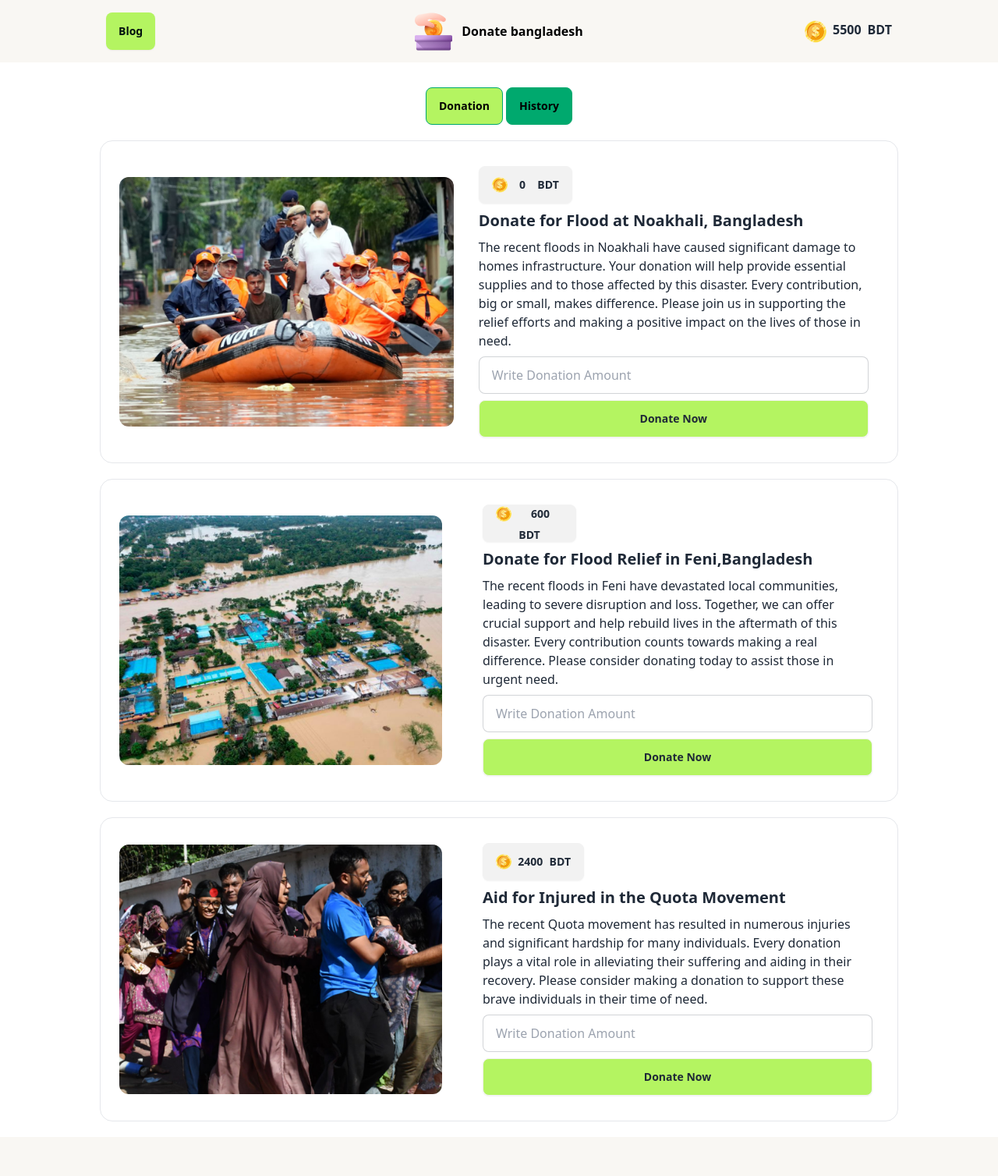
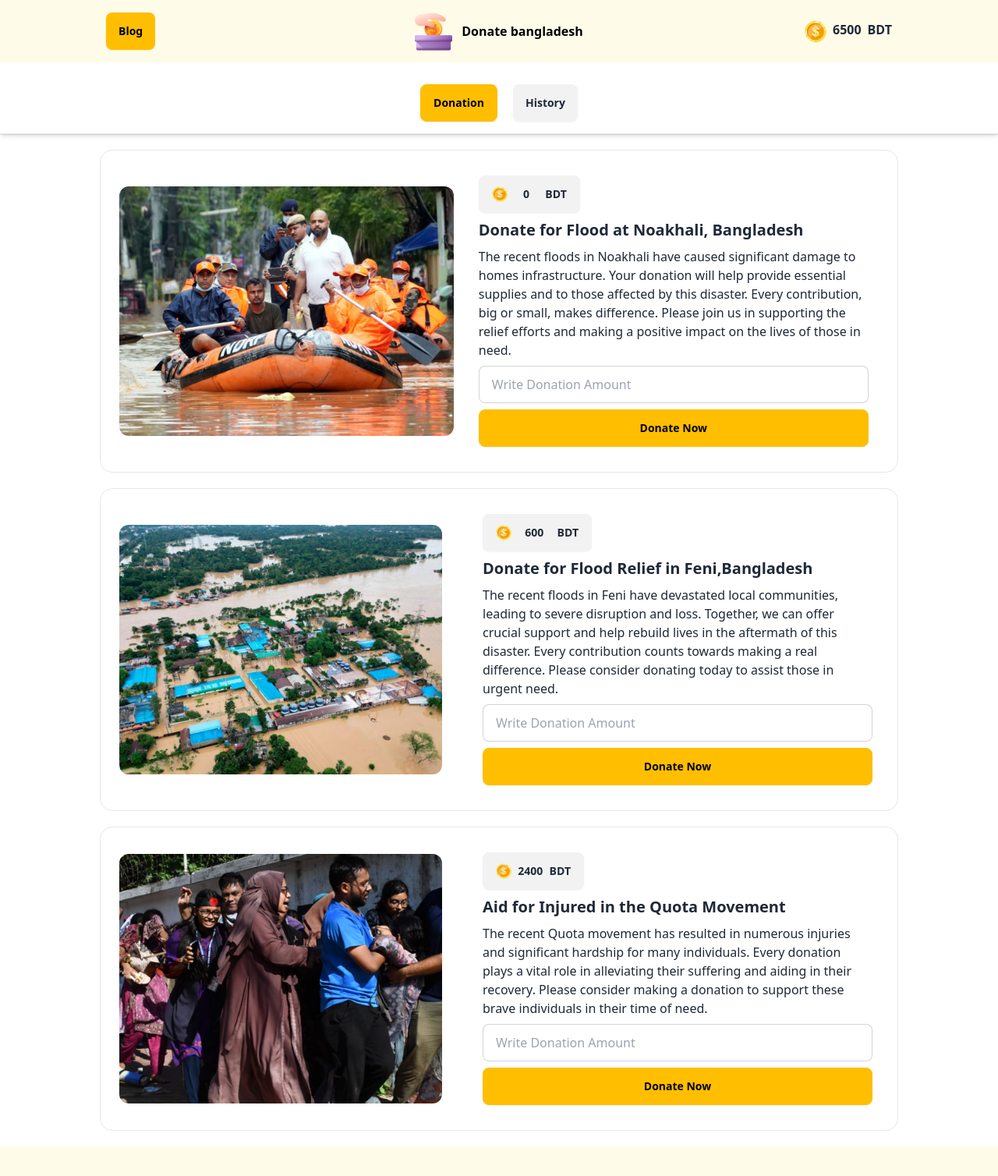
Before and after one commit to saimatabassum79/assignment-5-project, a plain HTML site: page index.html in a window 1280 px wide. Shown: the whole page at 78% size. Drawn offline with nearby package versions, Linux system fonts and the light colour scheme.

Commit message:
added the webpage done

```diff
--- a/index.html
+++ b/index.html
@@ -9,12 +9,12 @@
    <script src="https://cdn.tailwindcss.com"></script>
 </head>
 <body  class="">
-     <header class="">
-        <nav class="bg-[#F9F7F3] fixed w-full z-[100] container mx-auto">
+     <header class=" sticky top-0 bg-white/50 backdrop-blur-lg shadow-md z-50">
+        <nav class="bg-yellow-50 container mx-auto">
 
           <div class="navbar lg:w-4/5 w-11/12 mx-auto h-[80px]">
             <div class="navbar-start">
-                <button onclick="blogPage()" class="btn  btn-accent bg-[#B4F461] border-none">Blog</button>
+                <button onclick="blogPage()" class="btn  btn-warning border-none">Blog</button>
 
             </div>
             <div class="navbar-center hidden lg:flex">
@@ -26,22 +26,24 @@
             <div class="navbar-end">
              <div class="flex gap-2" >
                 <img src="assets/coin.png" alt="" srcset="">
-                <h2 id="total-donation-need" class="font-semibold" >5500</h2>
+                <h2 id="total-donation-need" class="font-semibold" >6500</h2>
                 <h3  class="font-semibold"> BDT</h3>
              </div>
             </div>
           </div>
         </nav>
+
+        <!-- btn-option -->
+
+        <div class="  mx-auto mt-7 text-center flex gap-5 justify-center">
+          <!-- <button class="btn btn-outline btn-primary">Primary</button> -->
+            <button id="donation-btn" class="btn btn-warning ">Donation</button>
+            <button id="history-btn" class="btn   border-none ">History</button>
+        </div>
+        <div class="divider h-0 "></div>
      </header>
      <main class="lg:w-4/5 w-11/12 mx-auto">
-      <div class="divider my-0 h-0"></div>
-        <!-- btn-option -->
 
-        <div class=" mx-auto mt-28 text-center ">
-
-            <button id="donation-btn" class="btn btn-success bg-[#B4F461] ">Donation</button>
-            <button id="history-btn" class="btn btn-success hover:bg-[#B4F461] ">History</button>
-        </div>
 
 
         </div>
@@ -56,14 +58,14 @@
                     alt="Movie" />
                 </figure>
                 <div class="card-body text-center lg:text-left">
-                     <button class="btn btn-md w-[120px] ml-[100px] lg:ml-[0px] flex flex-row ">
+                     <button class="btn btn-md w-[130px] ml-[100px] lg:ml-[0px] flex flex-row ">
                         <img class="h-[20px] w-[20px]" src="assets/coin.png" alt="" srcset="">
                         <p id="noakhali-amount">0</p> <span>BDT</span></button>
                   <h2 id="donation-name" class="card-title font-bold">Donate for Flood at Noakhali, Bangladesh</h2>
                   <p> The recent floods in Noakhali have caused significant damage to homes  infrastructure. Your donation will help provide essential supplies and  to those affected by this disaster. Every contribution, big or small, makes  difference. Please join us in supporting the relief efforts and making a positive impact on the lives of those in need.</p>
 
                   <input id="donate-of-noakhali" type="text" placeholder="Write Donation Amount" class="input input-bordered lg:w-[500px] " />
-                  <button id="Noakhali-submit-btn" class="btn btn-wide w-[325px] lg:w-[500px] bg-[#B4F461] font-bold">Donate Now</button>
+                  <button id="Noakhali-submit-btn" class="btn btn-warning btn-wide w-[325px] lg:w-[500px]  font-bold">Donate Now</button>
                 </div>
               </div>
         </div>
@@ -76,13 +78,13 @@
                   alt="Movie" />
               </figure>
               <div class="card-body text-center lg:text-left">
-                   <button class="btn btn-md ml-[100px] lg:ml-[0px] w-[120px] flex flex-row ">
+                   <button class="btn btn-md ml-[100px] lg:ml-[0px] w-[140px] flex flex-row ">
                       <img class="h-[20px] w-[20px]" src="assets/coin.png" alt="" srcset="">
                       <p id="feni-amount">600</p> <span>BDT</span></button>
                 <h2 id="feni-name" class="card-title font-bold">Donate for Flood Relief in Feni,Bangladesh</h2>
                 <p>The recent floods in Feni have devastated local communities, leading to severe disruption and loss. Together, we can offer crucial support and help rebuild lives in the aftermath of this disaster. Every contribution counts towards making a real difference. Please consider donating today to assist those in urgent need.</p>
                 <input id="donate-of-feni" type="text" placeholder="Write Donation Amount" class="input input-bordered lg:w-[500px] " />
-                <button id="feni-submit-btn" class="btn  btn-wide w-[325px] lg:w-[500px] bg-[#B4F461] font-bold">Donate Now</button>
+                <button id="feni-submit-btn" class="btn btn-warning btn-wide w-[325px] lg:w-[500px]  font-bold">Donate Now</button>
               </div>
             </div>
       </div>
@@ -104,7 +106,7 @@
               <p>The recent Quota movement has resulted in numerous injuries and significant hardship for many individuals. Every donation plays a vital role in alleviating their suffering and aiding in their recovery. Please consider making a donation to support these brave individuals in their time of need.</p>
 
               <input id="donate-quota" type="text" placeholder="Write Donation Amount" class="input input-bordered lg:w-[500px] " />
-              <button id="quota-submit-btn" class="btn  btn-wide w-[325px] lg:w-[500px] bg-[#B4F461] font-bold">Donate Now</button>
+              <button id="quota-submit-btn" class="btn btn-warning  btn-wide w-[325px] lg:w-[500px] b font-bold">Donate Now</button>
             </div>
           </div>
     </div>
@@ -137,7 +139,7 @@
           <div class="lg:px-48 lg:py-[10px] mt-4" id="donation-data-history"></div>
         </section>
      </main>
-     <footer class="bg-[#F9F7F3] h-[90px] mt-5">
+     <footer class="bg-yellow-50 h-[90px] mt-5">
 
      </footer>
      <script src="js/noakhali.js"></script>
--- a/js/btnSection.js
+++ b/js/btnSection.js
@@ -4,16 +4,16 @@ const donationSection = document.getElementById("donation-section");
 const historySection = document.getElementById("history-section");
 
 donationBtn.addEventListener("click", function() {
-  donationBtn.classList.add("btn-success");
-  historyBtn.classList.remove("btn-success");
+  donationBtn.classList.add("btn-warning");
+  historyBtn.classList.remove("btn-warning");
 
   donationSection.classList.remove("hidden");
   historySection.classList.add("hidden")                                                     ;
 });
 
 historyBtn.addEventListener("click", function() {
-  donationBtn.classList.remove("btn-success");
-  historyBtn.classList.add("btn-success");
+  donationBtn.classList.remove("btn-warning");
+  historyBtn.classList.add("btn-warning");
 
   historySection.classList.remove("hidden");
   donationSection.classList.add("hidden");
--- a/js/noakhali.js
+++ b/js/noakhali.js
@@ -1,3 +1,4 @@
+//  donation noakhali btn submit
  document.getElementById("Noakhali-submit-btn").addEventListener("click", function (event) {
     event.preventDefault();
     const donationNoakhaliName = document.getElementById("donation-name").innerText;
@@ -5,14 +6,14 @@
     );
   });
 
-  // donation btn decler
+  // donation  feni btn submit
   document.getElementById("feni-submit-btn").addEventListener("click", function(event)  {
     event.preventDefault();
     const feniName =document.getElementById("feni-name").innerText;
     CommonFeature("donate-of-feni","feni-amount",feniName);
   });
 
-  // donation btn decler
+  // donation quota btn submit
    document.getElementById("quota-submit-btn").addEventListener("click", function(event) {
     event.preventDefault();
     const quotaName =document.getElementById("quota-name").innerText;
```
Also changed, not shown: js/blog.html (+3 -3 lines).
